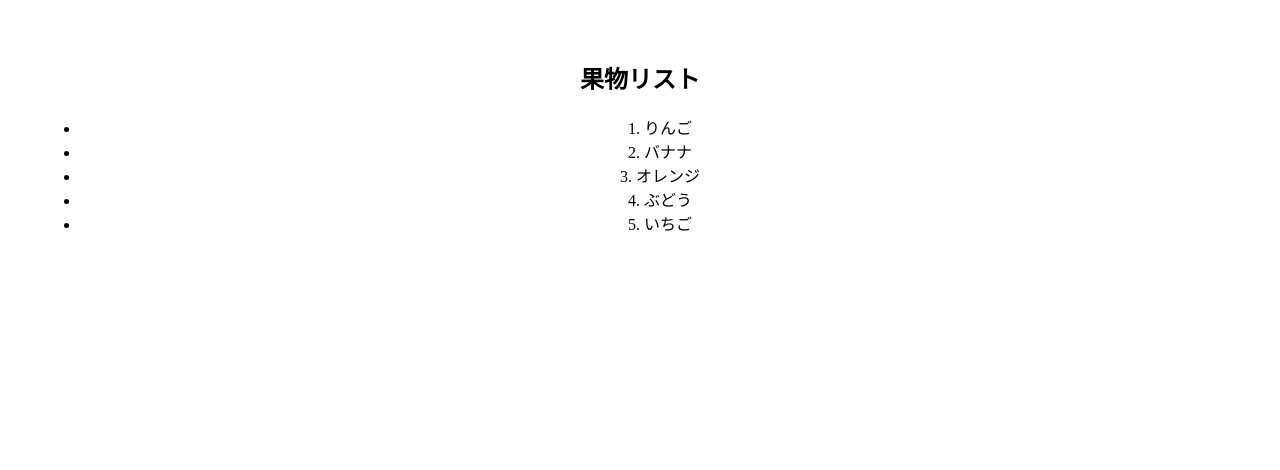
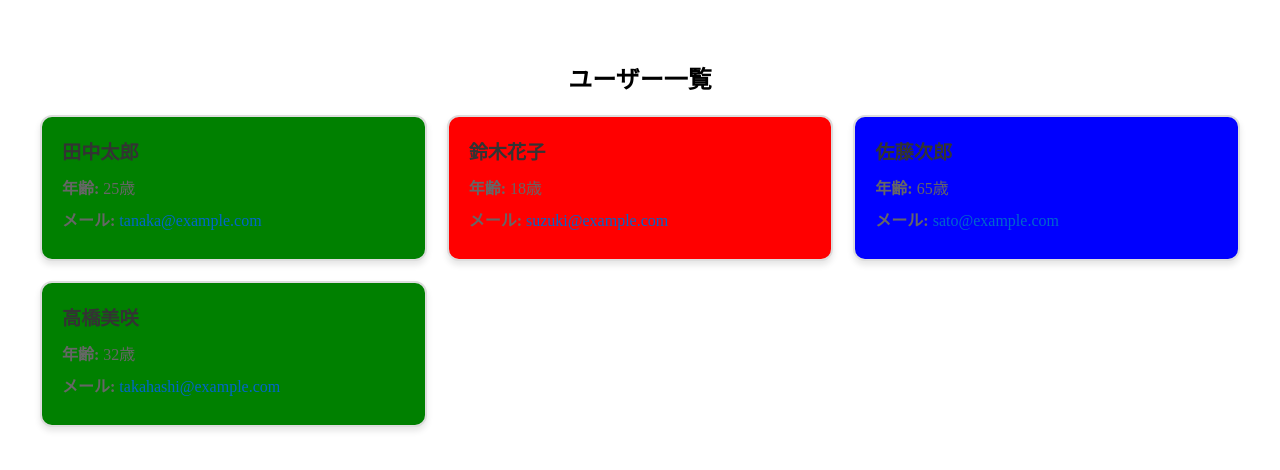
Before and after one commit to k-lib-jpg/react-execrcise, a React (Vite) app: page / in a window 1280 px wide. Shown: the top 470 px of the page. Built offline with nearby package versions, Linux system fonts and the light colour scheme; the HTML template or start-up script is replaced by a standard one.

Commit message:
practice 32

```diff
--- a/src/App.tsx
+++ b/src/App.tsx
@@ -1,10 +1,10 @@
 import './App.css'
-import FruitList from './components/basic/Question31'
+import UserCards from './components/basic/Question32.tsx'
 
 const App = () => {
   return (
     <>
-        <FruitList/>
+        <UserCards/>
     </>
   )
 }
--- /dev/null
+++ b/src/components/basic/Question32.tsx
@@ -0,0 +1,58 @@
+import { useState } from "react";
+
+type User = {
+  id: number;
+  name: string;
+  age: number;
+  email: string;
+};
+
+const UserCards = () => {
+  const [user] = useState<User[]>([
+    { id: 1, name: "田中太郎", age: 25, email: "tanaka@example.com" },
+    { id: 2, name: "鈴木花子", age: 18, email: "suzuki@example.com" },
+    { id: 3, name: "佐藤次郎", age: 65, email: "sato@example.com" },
+    { id: 4, name: "高橋美咲", age: 32, email: "takahashi@example.com" },
+  ]);
+
+  const getAgeColor = (age: number) => {
+    if (age < 20) {
+        return "red";
+    } else if (age >= 20 && age <= 60) {
+        return "green";
+    } else {
+        return "blue";
+    }
+  };
+
+  return (
+    <div>
+      <h2>ユーザー一覧</h2>
+      <div className="user-cards">
+        {user.map((user) => (
+          <div
+              key={user.id}
+              className="user-card"
+              style={{ backgroundColor: getAgeColor(user.age) }}
+          >
+              <h4>{user.name}</h4>
+              <p>
+                  <strong>年齢:</strong> {user.age}歳
+              </p>
+              <p>
+                <strong>メール:</strong>{" "}
+                <a
+                    href={`mailto:${user.email}`}
+                    className="email-link"
+                >
+                  {user.email}
+                </a>
+              </p>
+          </div>
+      ))}
+      </div>
+    </div>
+  );
+}
+
+export default UserCards;
```
